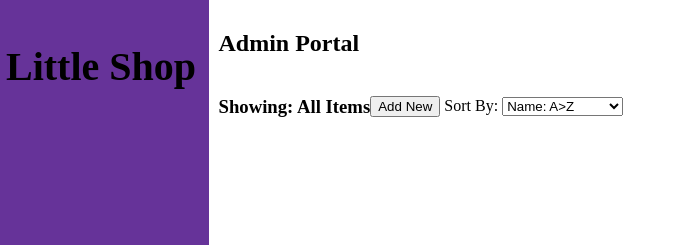
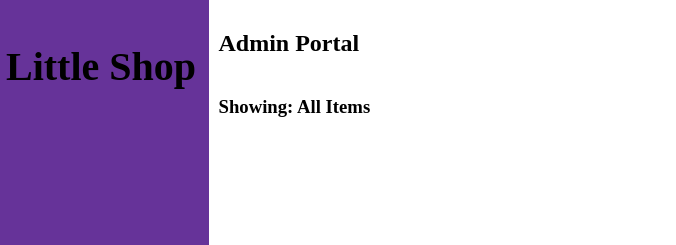
Before and after one commit to willfox0409/little-shop-fe-final-starter, a website built with Vite: page index.html in a window 1280 px wide. Both pictures are taken after a click on the button "Items". Shown: the top 245 px of the page, 114-790 px from the left. Built offline with nearby package versions, Linux system fonts and the light colour scheme; files whose address does not match are found by name.

Commit message:
Hide Add New button for items

```diff
--- a/index.html
+++ b/index.html
@@ -27,11 +27,6 @@
         <h3>Showing: <span id="showing-text">All Merchants</span></h3>
         <div>
         <button id="add-new-button" class="add-new-button" data-state="merchant">Add New</button>
-          <label for="sort-by">Sort By:</label>
-          <select id="sort-by" name="sort-by">
-            <option value="Name: A>Z">Name: A>Z</option>
-            <option value="Newest > Oldest">Newest > Oldest</option>
-          </select>
         </div>
       </section>
       <section id="add-new-options">
--- a/main.js
+++ b/main.js
@@ -1,36 +1,4 @@
 import './style.css'
-// import javascriptLogo from './javascript.svg'
-// import viteLogo from '/vite.svg'
-// import { setupCounter } from './counter.js'
-
-// document.querySelector('#app').innerHTML = `
-//   <div>
-//     <a href="https://vitejs.dev" target="_blank">
-//       <img src="${viteLogo}" class="logo" alt="Vite logo" />
-//     </a>
-//     <a href="https://developer.mozilla.org/en-US/docs/Web/JavaScript" target="_blank">
-//       <img src="${javascriptLogo}" class="logo vanilla" alt="JavaScript logo" />
-//     </a>
-//     <h1>Hello Vite!</h1>
-//     <div class="card">
-//       <button id="counter" type="button"></button>
-//     </div>
-//     <p class="read-the-docs">
-//       Click on the Vite logo to learn more
-//     </p>
-//   </div>
-// `
-
-// setupCounter(document.querySelector('#counter'))
-
-// This is the JavaScript entry file - your code begins here
-// Do not delete or rename this file ********
-// import './css/styles.css';
-// import './images/turing-logo.png';
-// import merchantsData from './data/merchants';
-// import itemsData from './data/items';
-console.log('heather')
-
 import {fetchData, postData, deleteData, editData} from './apiCalls'
 
 const itemsView = document.querySelector("#items-view")
@@ -64,7 +32,6 @@ let items;
 
 Promise.all([fetchData('merchants'), fetchData('items')])
 .then(responses => {
-    console.log('fetched data: ', responses)
     merchants = responses[0].data
     items = responses[1].data
     displayMerchants(merchants)
@@ -76,8 +43,6 @@ Promise.all([fetchData('merchants'), fetchData('items')])
 function addNew() {
   if (addNewButton.dataset.state === "merchant") {
     show([merchantForm])
-  } else if (addNewButton.dataset.state === "items") {
-    // console.log('items')
   }
 }
 
@@ -92,7 +57,6 @@ function deleteMerchant(event) {
         displayMerchants(merchants)
       }
     })
-  //do i need to delete all the related items when a merchant is deleted?  FE story?
 }
 
 function editMerchant(event) {
@@ -121,7 +85,6 @@ function submitMerchantEdits(event) {
 }
 
 function discardMerchantEdits(event) {
-  console.log('inside discardMerchantEdits function')
   const article = event.target.closest("article")
   const editInput = article.querySelector(".edit-merchant-input")
   const submitEditsButton = article.querySelector(".submit-merchant-edits")
@@ -165,18 +128,17 @@ function showAllMerchants() {
   showingText.innerText = "All Merchants"
   addRemoveActiveNav(merchantsNavButton, itemsNavButton)
   addNewButton.dataset.state = 'merchant'
-  show([merchantsView])
+  show([merchantsView, addNewButton])
   hide([itemsView])
   displayMerchants(merchants)
 }
 
 function showAllItems() {
-  console.log('is this working?')
   showingText.innerText = "All Items"
   addRemoveActiveNav(itemsNavButton, merchantsNavButton)
   addNewButton.dataset.state = 'item'
   show([itemsView])
-  hide([merchantsView, merchantForm])
+  hide([merchantsView, merchantForm, addNewButton])
   displayItems(items)
 }
 
@@ -188,7 +150,6 @@ function filterByMerchant(merchantId) {
 }
 
 function displayItems(items) {
-  console.log('DISPLAYING ITEMS BUT ONLY 100')
   itemsView.innerHTML = ''
   let firstHundredItems = items.slice(0, 99)
   firstHundredItems.forEach(item => {
```
